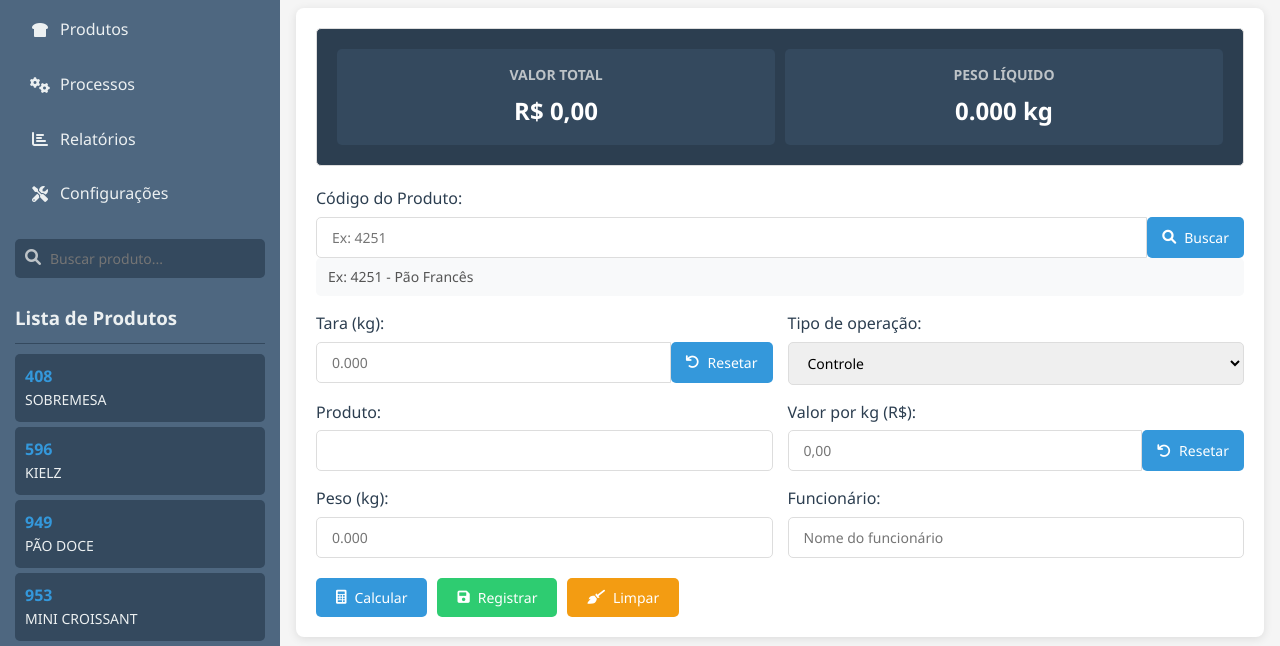
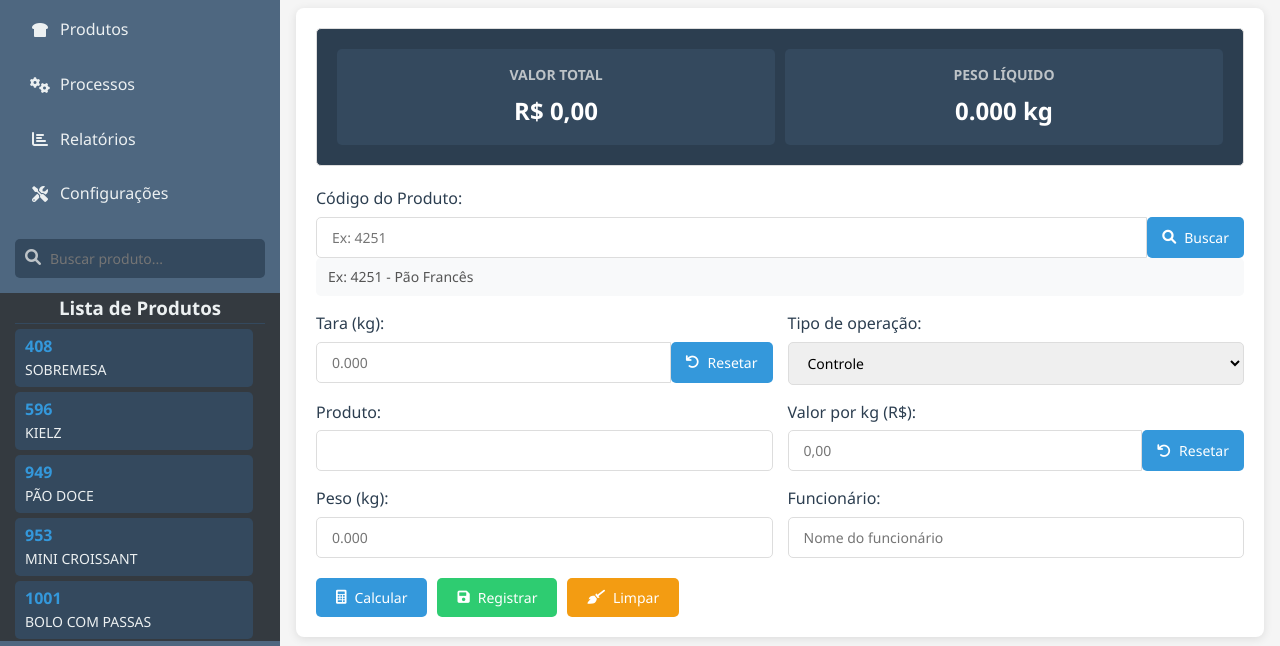
Before and after one commit to Flavio-Monteiro/systtem_balanca_production, a plain HTML site: page index.html in a window 1280 px wide. Shown: the part 139-785 px from the top of the page. Drawn offline with nearby package versions, Linux system fonts and the light colour scheme; a web font is replaced by a local one.

Commit message:
estilos menus alterados

```diff
--- a/style.css
+++ b/style.css
@@ -173,21 +173,24 @@ body {
     flex-grow: 1;
     overflow-y: auto;
     padding: 0 15px;
+    background-color: #343a40;
 }
 
 .product-list-container h3 {
-    padding: 10px 0;
-    margin-bottom: 10px;
+    text-align: center;
+    margin-bottom: 5px;
     border-bottom: 1px solid #34495e;
 }
 
 .product-list {
     max-height: calc(100vh - 350px);
     overflow-y: auto;
+
 }
 
 .product-item {
-    padding: 10px;
+    padding: 5px 0 5px 10px;
+    width: 95%;
     margin-bottom: 5px;
     background-color: #34495e;
     border-radius: 5px;
@@ -196,7 +199,8 @@ body {
 }
 
 .product-item:hover {
-    background-color: #3d566e;
+    background-color: #1e2630;
+
 }
 
 .product-code {
```
